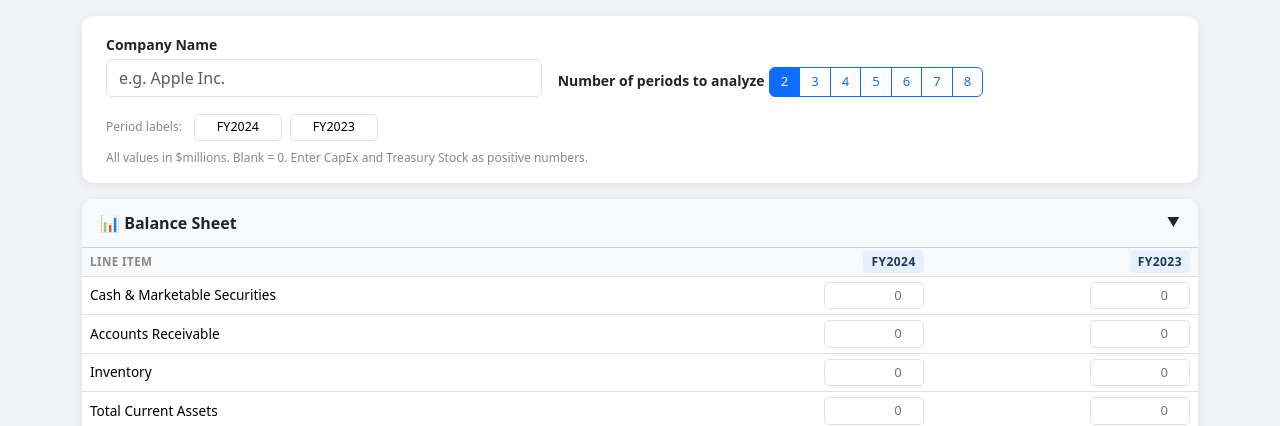
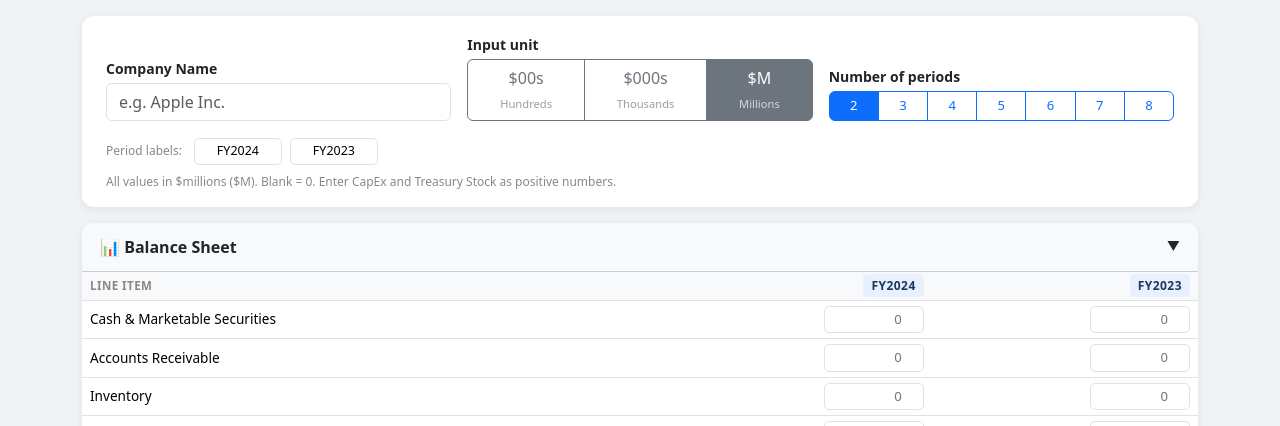
Before and after one commit to Onlinegrampa/Buffet, a Flask app: page / in a window 1280 px wide. Shown: the part 61-487 px from the top of the page. Run offline with Flask 3, Linux system fonts and the light colour scheme.

Commit message:
Add input unit toggle: hundreds, thousands, millions

```diff
--- a/app.py
+++ b/app.py
@@ -70,6 +70,11 @@ def _run_analysis(request_form) -> dict:
     ]
     name = request_form.get("company_name", "").strip() or "Target Company"
 
+    unit = request_form.get("unit", "millions")
+    unit_factor = {"hundreds": 0.0001, "thousands": 0.001, "millions": 1.0}.get(unit, 1.0)
+    unit_label  = {"hundreds": "$00s (Hundreds)", "thousands": "$000s (Thousands)",
+                   "millions": "$M (Millions)"}.get(unit, "$M (Millions)")
+
     def parse_stmt(prefix: str, items: list[str]) -> dict:
         stmt: dict = {}
         for item_idx, item in enumerate(items):
@@ -79,7 +84,7 @@ def _run_analysis(request_form) -> dict:
                     val = float(request_form.get(f"{prefix}_{item_idx}_{p_idx}") or 0)
                 except ValueError:
                     val = 0.0
-                stmt[item][p_idx] = val
+                stmt[item][p_idx] = val * unit_factor
         return stmt
 
     profile = CompanyProfile(name, periods)
@@ -104,6 +109,7 @@ def _run_analysis(request_form) -> dict:
         buft=buft,
         saas_results=saas_results,
         growth=growth,
+        unit_label=unit_label,
         generated=datetime.now().strftime("%B %d, %Y at %I:%M %p"),
     )
 
--- a/templates/index.html
+++ b/templates/index.html
@@ -72,14 +72,27 @@
   <div class="section-card card mb-3">
     <div class="card-body px-4 py-3">
 
+      <input type="hidden" name="unit" id="unit" value="millions">
+
       <div class="row g-3 align-items-end mb-3">
-        <div class="col-md-5">
+        <div class="col-md-4">
           <label class="form-label fw-semibold small mb-1">Company Name</label>
           <input type="text" name="company_name" class="form-control" placeholder="e.g. Apple Inc." required>
         </div>
-        <div class="col-md-7">
-          <label class="form-label fw-semibold small mb-1">Number of periods to analyze</label>
-          <div class="period-toggle btn-group" role="group">
+        <div class="col-md-4">
+          <label class="form-label fw-semibold small mb-1">Input unit</label>
+          <div class="btn-group w-100" role="group">
+            <button type="button" class="btn btn-outline-secondary unit-btn"
+                    data-unit="hundreds" onclick="setUnit('hundreds')">$00s<br><span style="font-size:.7rem;opacity:.7">Hundreds</span></button>
+            <button type="button" class="btn btn-outline-secondary unit-btn"
+                    data-unit="thousands" onclick="setUnit('thousands')">$000s<br><span style="font-size:.7rem;opacity:.7">Thousands</span></button>
+            <button type="button" class="btn btn-outline-secondary unit-btn active"
+                    data-unit="millions" onclick="setUnit('millions')">$M<br><span style="font-size:.7rem;opacity:.7">Millions</span></button>
+          </div>
+        </div>
+        <div class="col-md-4">
+          <label class="form-label fw-semibold small mb-1">Number of periods</label>
+          <div class="period-toggle btn-group w-100" role="group">
             {% for n in range(2, max_periods + 1) %}
             <button type="button" class="btn btn-outline-primary {{ 'active' if n == 2 else '' }}"
                     data-count="{{ n }}" onclick="setPeriods({{ n }})">{{ n }}</button>
@@ -101,7 +114,7 @@
         </div>
         {% endfor %}
       </div>
-      <p class="hint mt-2 mb-0">All values in $millions. Blank = 0. Enter CapEx and Treasury Stock as positive numbers.</p>
+      <p class="hint mt-2 mb-0" id="unit-hint">All values in $millions ($M). Blank = 0. Enter CapEx and Treasury Stock as positive numbers.</p>
     </div>
   </div>
 
@@ -169,6 +182,20 @@
 
 <script src="https://cdn.jsdelivr.net/npm/bootstrap@5.3.2/dist/js/bootstrap.bundle.min.js"></script>
 <script>
+  const UNIT_LABELS = {
+    hundreds: 'All values in $hundreds ($00s). Blank = 0. Enter CapEx and Treasury Stock as positive numbers.',
+    thousands: 'All values in $thousands ($000s). Blank = 0. Enter CapEx and Treasury Stock as positive numbers.',
+    millions:  'All values in $millions ($M). Blank = 0. Enter CapEx and Treasury Stock as positive numbers.',
+  };
+
+  function setUnit(u) {
+    document.getElementById('unit').value = u;
+    document.querySelectorAll('.unit-btn').forEach(btn => {
+      btn.classList.toggle('active', btn.dataset.unit === u);
+    });
+    document.getElementById('unit-hint').textContent = UNIT_LABELS[u];
+  }
+
   let activePeriods = 2;
 
   function setPeriods(n) {
--- a/templates/report.html
+++ b/templates/report.html
@@ -91,7 +91,7 @@
   <div class="brand">FinSight — Financial Analysis Suite</div>
   <h1>{{ company }}</h1>
   <div class="sub">Periods analyzed: {{ periods | join(" &nbsp;/&nbsp; ") }}</div>
-  <div class="meta">Generated {{ generated }}</div>
+  <div class="meta">Input unit: {{ unit_label }} &nbsp;|&nbsp; Generated {{ generated }}</div>
 </div>
 
 <!-- ═══════════════════════════════════════════════════
--- a/templates/results.html
+++ b/templates/results.html
@@ -69,6 +69,7 @@
       <span class="mx-2 opacity-50">|</span>
       <span class="fw-semibold">{{ company }}</span>
       <span class="ms-2 opacity-60 small">{{ periods | join(" / ") }}</span>
+      <span class="ms-2 badge bg-secondary" style="font-size:.7rem;">{{ unit_label }}</span>
     </div>
     <div class="d-flex gap-2 align-items-center">
       <a href="/download/{{ report_id }}"
```
